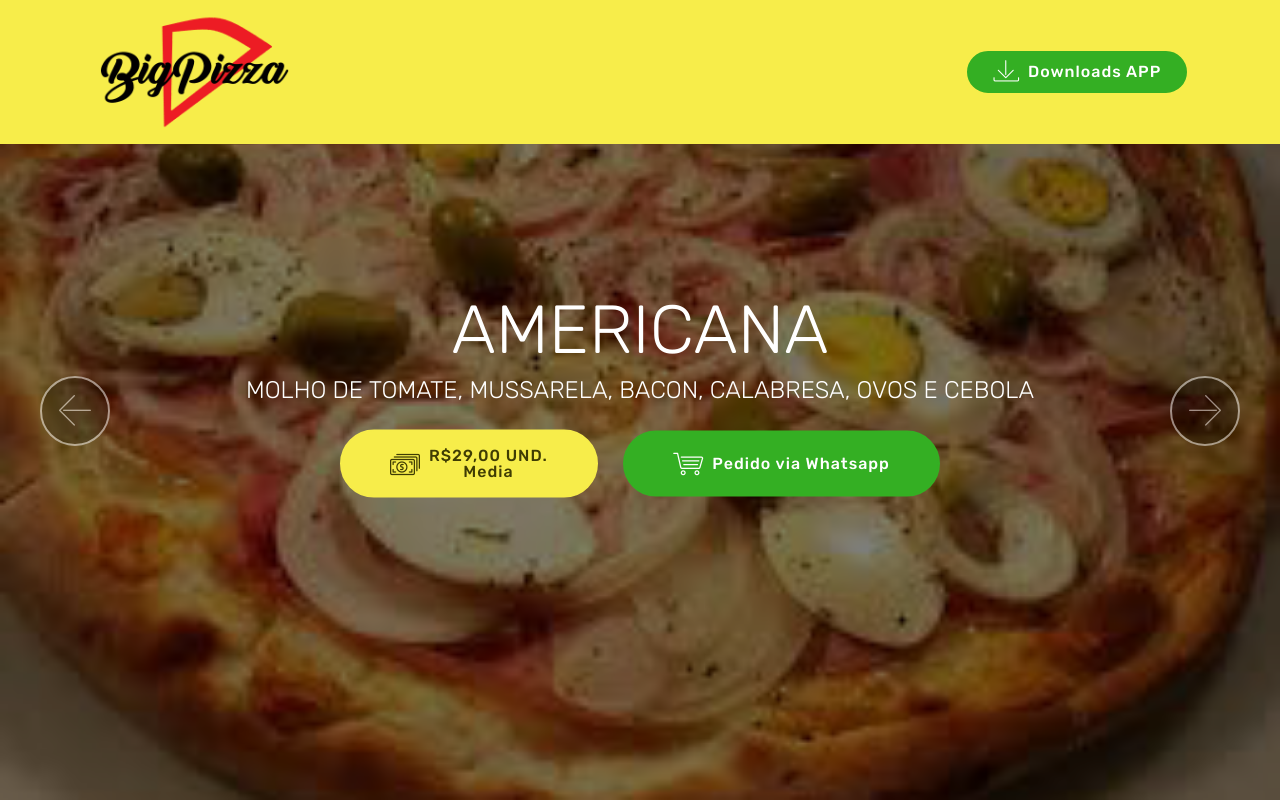
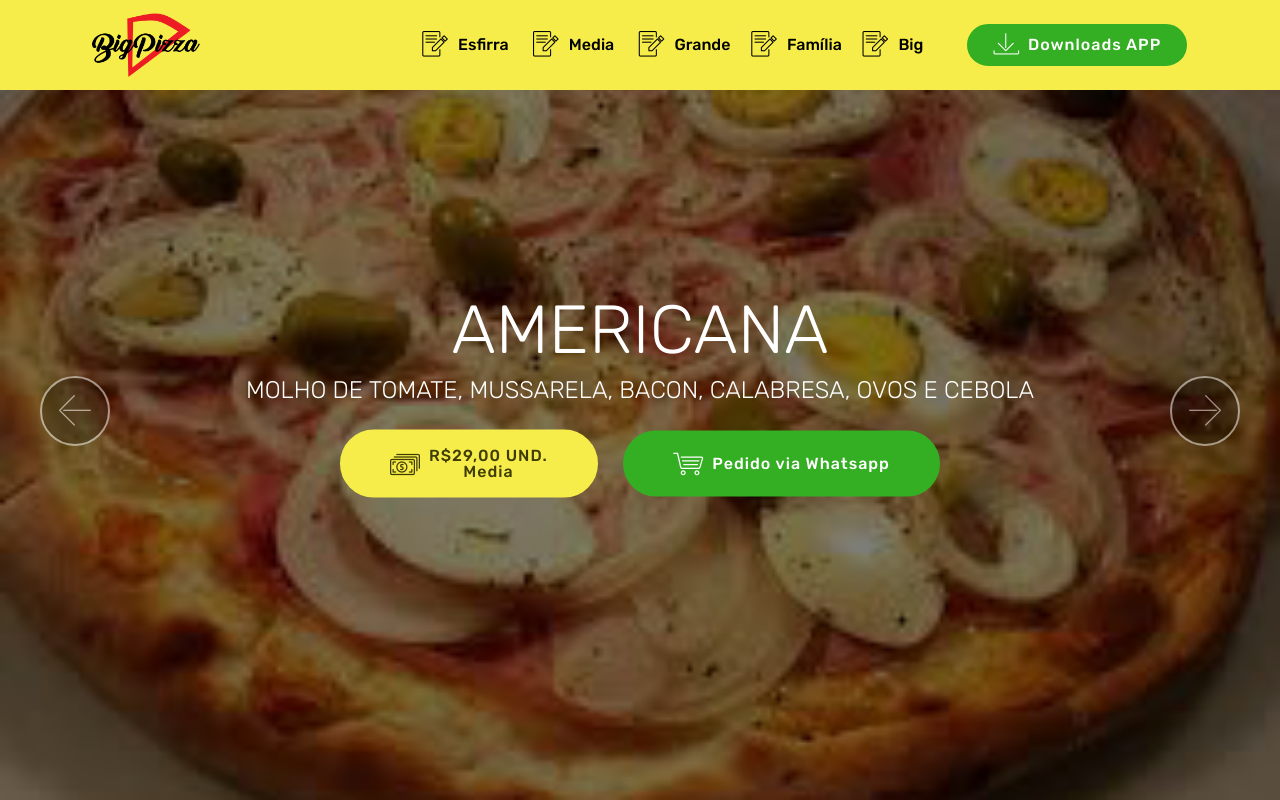
Before and after one commit to rafaeldivino/pizzaria, a plain HTML site: page index.html in a window 1280 px wide. Drawn offline with Linux system fonts and the light colour scheme; files whose address does not match are found by name.

Commit message:
create github pages

```diff
--- a/index.html
+++ b/index.html
@@ -41,21 +41,28 @@
             <div class="navbar-brand">
                 <span class="navbar-logo">
                     <a href="index.html">
-                         <img src="assets/images/bigpizzaoficial.gif" alt="Mobirise" title="" style="height: 8rem;">
+                         <img src="assets/images/bigpizzaoficial.gif" alt="Mobirise" title="" style="height: 4.6rem;">
                     </a>
                 </span>
 
             </div>
         </div>
         <div class="collapse navbar-collapse" id="navbarSupportedContent">
-
-            <div class="navbar-buttons mbr-section-btn"><a class="btn btn-sm btn-primary display-4" href="https://api.whatsapp.com/send?phone=5592993269489&text=quero%20uma%20pizza">
+            <ul class="navbar-nav nav-dropdown" data-app-modern-menu="true"><li class="nav-item">
+                    <a class="nav-link link text-black display-4" href="espirra.html"><span class="mbri-edit mbr-iconfont mbr-iconfont-btn"></span>
+                        Esfirra&nbsp;</a>
+                </li><li class="nav-item"><a class="nav-link link text-black display-4" href="index.html"><span class="mbri-edit mbr-iconfont mbr-iconfont-btn"></span>
+                        Media&nbsp;</a></li><li class="nav-item"><a class="nav-link link text-black display-4" href="grande.html"><span class="mbri-edit mbr-iconfont mbr-iconfont-btn"></span>
+                        Grande</a></li><li class="nav-item"><a class="nav-link link text-black display-4" href="familia.html"><span class="mbri-edit mbr-iconfont mbr-iconfont-btn"></span>
+                        Família</a></li><li class="nav-item"><a class="nav-link link text-black display-4" href="big.html"><span class="mbri-edit mbr-iconfont mbr-iconfont-btn"></span>Big</a></li><li class="nav-item"><a class="nav-link link text-black display-4" href="https://mobirise.co">
+                        </a></li></ul>
+            <div class="navbar-buttons mbr-section-btn"><a class="btn btn-sm btn-primary display-4" href="https://mobirise.co">
                     <span class="mbri-save mbr-iconfont mbr-iconfont-btn "></span>Downloads APP</a></div>
         </div>
     </nav>
 </section>
 
-<section class="engine"><a href="https://mobirise.info/m">web design templates</a></section><section class="carousel slide cid-rE9uv9eIj8" data-interval="false" id="slider1-1">
+<section class="engine"><a href="https://mobirise.info/r">free bootstrap templates</a></section><section class="carousel slide cid-rE9uv9eIj8" data-interval="false" id="slider1-1">
 
 
 
```
Also changed, not shown: big.html (+1 -1 lines), espirra.html (+1 -1 lines), familia.html (+1 -1 lines), grande.html (+1 -1 lines), 1 other file.
